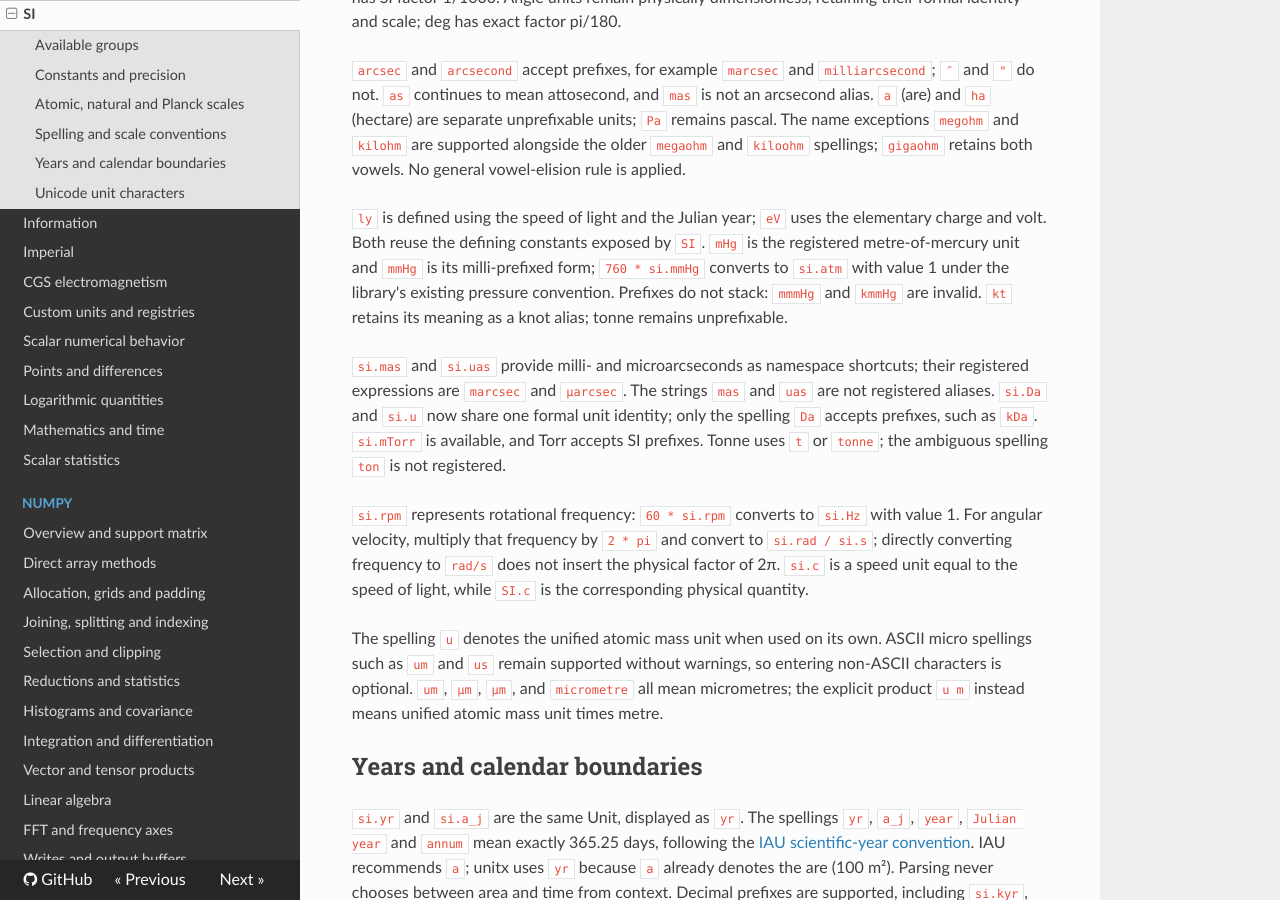
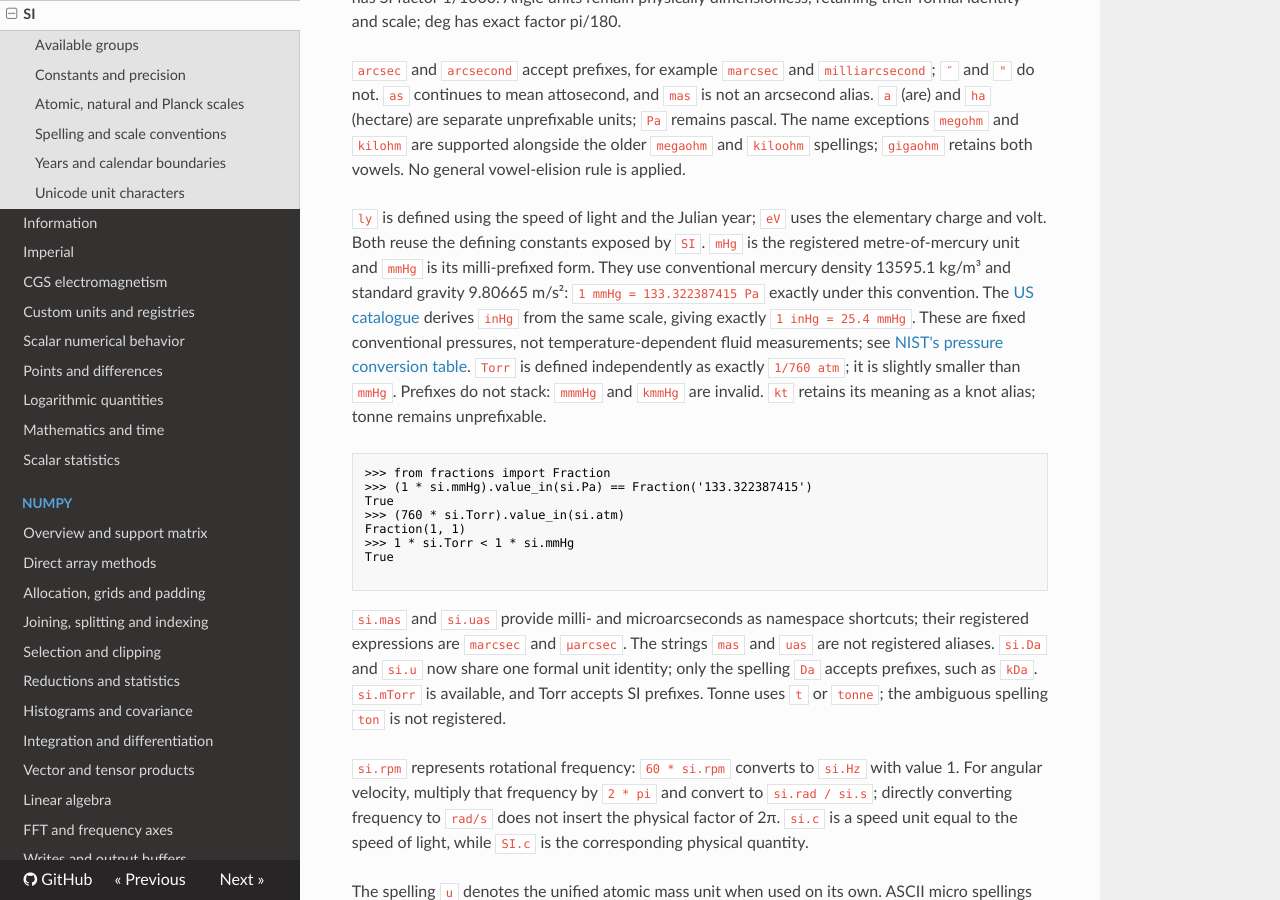
Before and after one commit to DaitTHU/unitx, an MkDocs documentation site: the page built from docs/catalogues/si.md, in a window 1280 px wide and 900 px high, scrolled down 3589 px. Built offline with MkDocs 1.6.1, drawn with Linux system fonts in a browser that asks for light colours.

Commit message:
fix!: unify conventional mercury-column pressure definitions

````diff
--- a/docs/catalogues/si.md
+++ b/docs/catalogues/si.md
@@ -182,9 +182,26 @@ vowel-elision rule is applied.
 `ly` is defined using the speed of light and the Julian year; `eV` uses the
 elementary charge and volt. Both reuse the defining constants exposed by `SI`.
 `mHg` is the registered metre-of-mercury unit and `mmHg` is its milli-prefixed
-form; `760 * si.mmHg` converts to `si.atm` with value 1 under the library's
-existing pressure convention. Prefixes do not stack: `mmmHg` and `kmmHg` are
-invalid. `kt` retains its meaning as a knot alias; tonne remains unprefixable.
+form. They use conventional mercury density 13595.1 kg/m³ and standard gravity
+9.80665 m/s²: `1 mmHg = 133.322387415 Pa` exactly under this convention.
+The [US catalogue](imperial.md) derives `inHg` from the same scale, giving
+exactly `1 inHg = 25.4 mmHg`. These are fixed conventional pressures, not
+temperature-dependent fluid measurements; see
+[NIST's pressure conversion table](https://www.nist.gov/pml/special-publication-811/nist-guide-si-appendix-b-conversion-factors/nist-guide-si-appendix-b9).
+`Torr` is defined independently as exactly `1/760 atm`; it is slightly smaller
+than `mmHg`. Prefixes do not stack: `mmmHg` and `kmmHg` are invalid.
+`kt` retains its meaning as a knot alias; tonne remains unprefixable.
+
+```pycon
+>>> from fractions import Fraction
+>>> (1 * si.mmHg).value_in(si.Pa) == Fraction('133.322387415')
+True
+>>> (760 * si.Torr).value_in(si.atm)
+Fraction(1, 1)
+>>> 1 * si.Torr < 1 * si.mmHg
+True
+
+```
 
 `si.mas` and `si.uas` provide milli- and microarcseconds as namespace shortcuts;
 their registered expressions are `marcsec` and `µarcsec`. The strings `mas`
````
Also changed, not shown: docs/catalogues/imperial.md (+11 -1 lines), docs/migration.md (+17 -0 lines), 6 other files.
